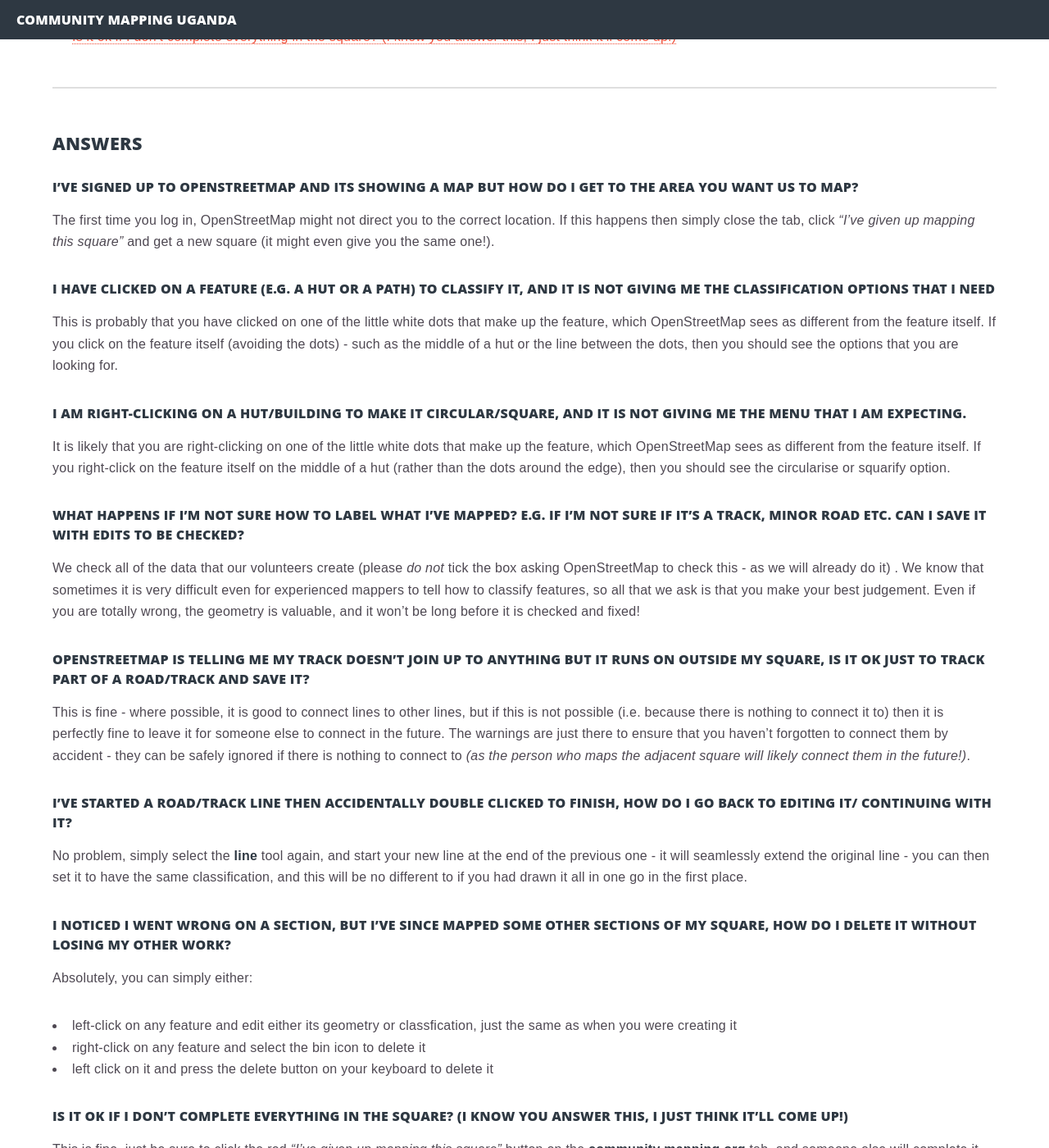
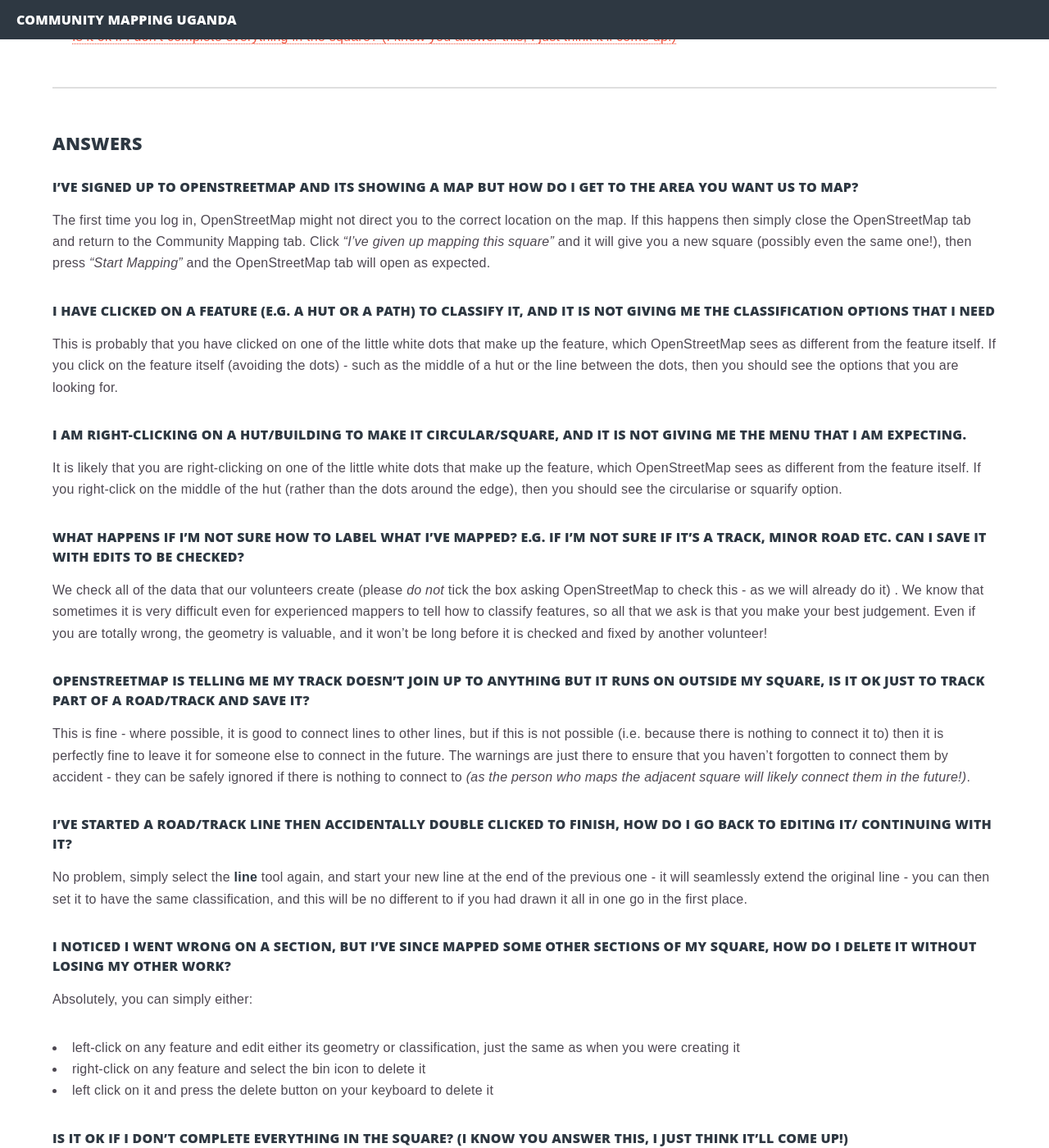
Before and after one commit to jonnyhuck/huckathon.org, a Jekyll site: the page built from Frequently-Asked-Questions.md, in a window 1280 px wide and 1400 px high, scrolled down 635 px. Shown: the whole window at 82% size. Built offline with Jekyll 4.4.1, drawn with Linux system fonts in a browser that asks for light colours; some of the changed text lies outside the part shown.

Commit message:
new url and typos

```diff
--- a/Frequently-Asked-Questions.md
+++ b/Frequently-Asked-Questions.md
@@ -20,7 +20,7 @@
 
 #### I’ve signed up to OpenStreetMap and its showing a map but how do I get to the area you want us to map?
 
-The first time you log in, OpenStreetMap might not direct you to the correct location. If this happens then simply close the tab, click *"I've given up mapping this square"* and get a new square (it might even give you the same one!).
+The first time you log in, OpenStreetMap might not direct you to the correct location on the map. If this happens then simply close the OpenStreetMap tab and return to the Community Mapping tab. Click *"I've given up mapping this square"* and it will give you a new square (possibly even the same one!), then press *"Start Mapping"* and the OpenStreetMap tab will open as expected.
 
 #### I have clicked on a feature (e.g. a hut or a path) to classify it, and it is not giving me the classification options that I need
 
@@ -28,11 +28,11 @@
 
 #### I am right-clicking on a hut/building to make it circular/square, and it is not giving me the menu that I am expecting.
 
-It is likely that you are right-clicking on one of the little white dots that make up the feature, which OpenStreetMap sees as different from the feature itself. If you right-click on the feature itself on the middle of a hut (rather than the dots around the edge), then you should see the circularise or squarify option.
+It is likely that you are right-clicking on one of the little white dots that make up the feature, which OpenStreetMap sees as different from the feature itself. If you right-click on the middle of the hut (rather than the dots around the edge), then you should see the circularise or squarify option.
 
 #### What happens if I’m not sure how to label what I’ve mapped? e.g. if I’m not sure if it’s a track, minor road etc. Can I save it with edits to be checked?
 
-We check all of the data that our volunteers create (please *do not* tick the box asking OpenStreetMap to check this - as we will already do it) . We know that sometimes it is very difficult even for experienced mappers to tell how to classify features, so all that we ask is that you make your best judgement. Even if you are totally wrong, the geometry is valuable, and it won't be long before it is checked and fixed!
+We check all of the data that our volunteers create (please *do not* tick the box asking OpenStreetMap to check this - as we will already do it) . We know that sometimes it is very difficult even for experienced mappers to tell how to classify features, so all that we ask is that you make your best judgement. Even if you are totally wrong, the geometry is valuable, and it won't be long before it is checked and fixed by another volunteer!
 
 #### OpenStreetmap is telling me my track doesn’t join up to anything but it runs on outside my square, is it ok just to track part of a road/track and save it?
 
@@ -46,10 +46,10 @@
 
 Absolutely, you can simply either:
 
-* left-click on any feature and edit either its geometry or classfication, just the same as when you were creating it
+* left-click on any feature and edit either its geometry or classification, just the same as when you were creating it
 * right-click on any feature and select the bin icon to delete it
 * left click on it and press the delete button on your keyboard to delete it
 
 #### Is it ok if I don’t complete everything in the square? (I know you answer this, I just think it’ll come up!)
 
-This is fine, just be sure to click the red *"I've given up mapping this square"* button on the **community mapping.org** tab, and someone else will complete it for you later!
+This is fine, just be sure to click the red *"I've given up mapping this square"* button on the **community mapping.org** tab, and the square will be allocated to another volunteer!
```
Also changed, not shown: other parts of Frequently-Asked-Questions.md (+1 -1 lines).
